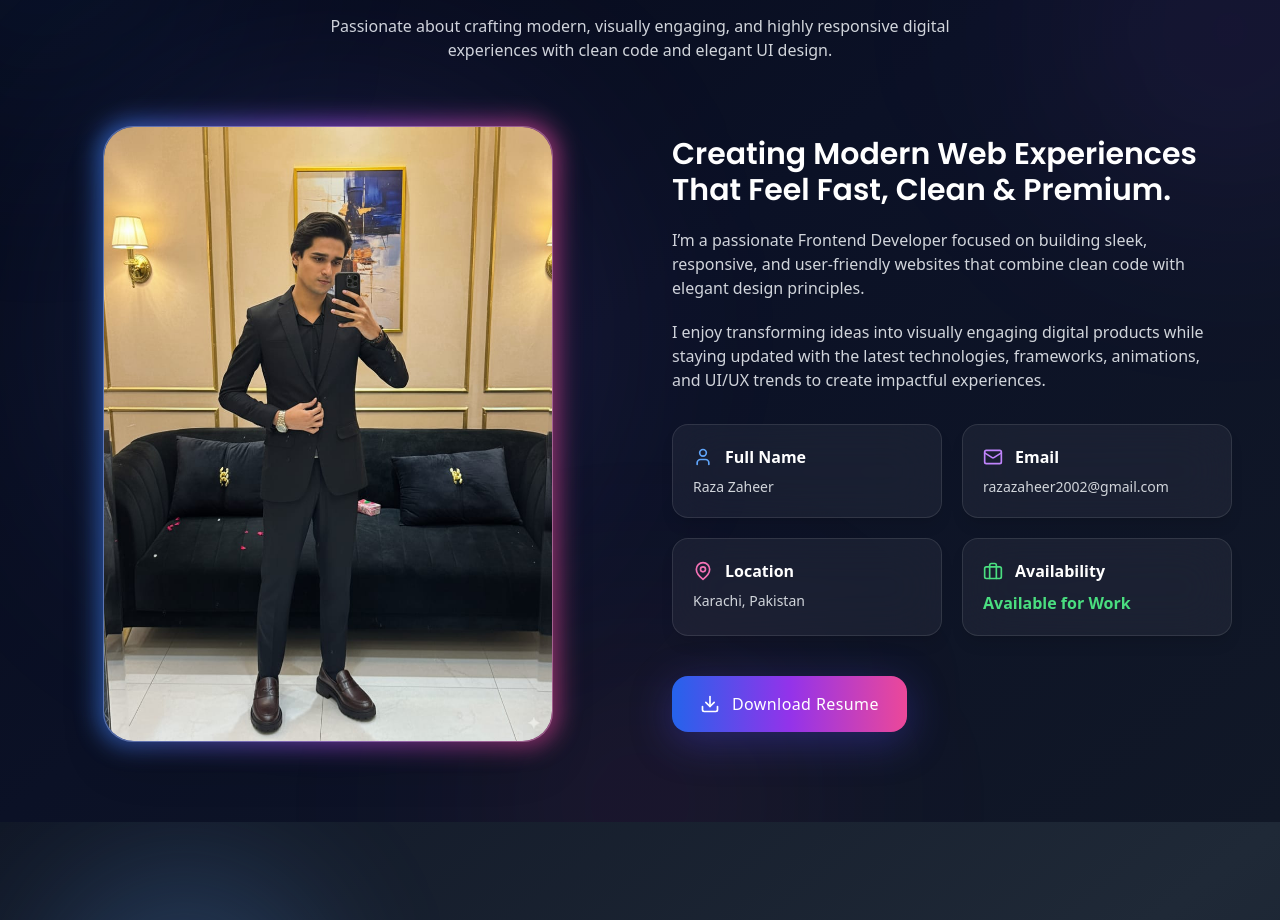
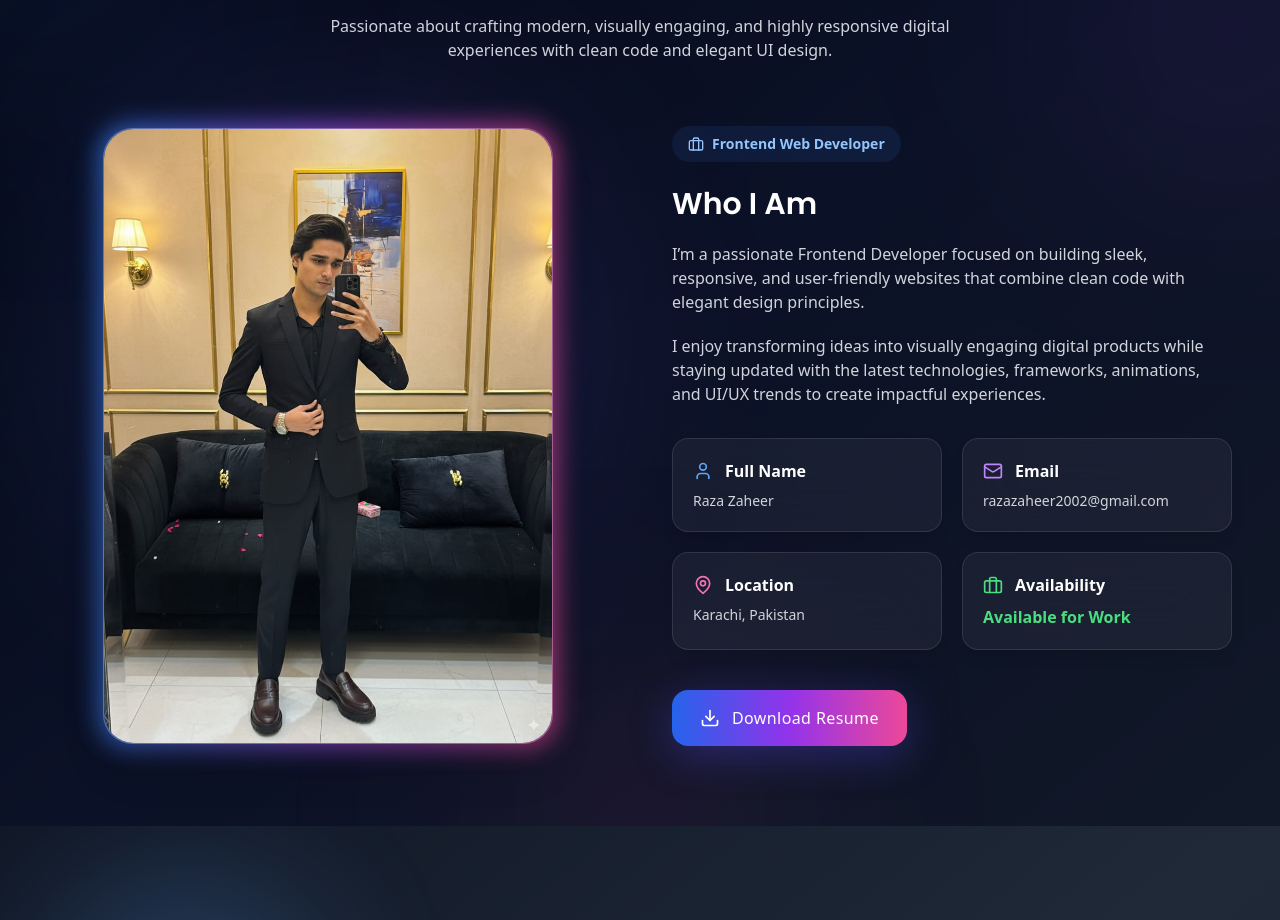
Before and after one commit to razazaheer12/Raza-Zaheer-Portfolio-WebDeveloper, a React (Vite) app: page / in a window 1280 px wide. Shown: the part 1020-1940 px from the top of the page. Built offline with nearby package versions, Linux system fonts and the light colour scheme.

Commit message:
Update About.tsx

```diff
--- a/src/components/About.tsx
+++ b/src/components/About.tsx
@@ -119,12 +119,16 @@ const About: React.FC = () => {
             transition={{ duration: 0.9 }}
             viewport={{ once: true }}
           >
+              <div className="inline-flex items-center gap-2 rounded-full bg-blue-100 dark:bg-blue-500/10 px-4 py-2 text-sm font-semibold text-blue-700 dark:text-blue-300 mb-6">
+              <Briefcase size={16} />
+              Frontend Web Developer
+            </div>
             {/* Main Title */}
             <h3
               className="text-2xl md:text-3xl font-bold text-gray-900 dark:text-white mb-5 leading-snug"
               style={{ fontFamily: "Poppins, sans-serif" }}
             >
-              Creating Modern Web Experiences That Feel Fast, Clean & Premium.
+              Who I Am
             </h3>
 
             {/* Paragraph */}
```
